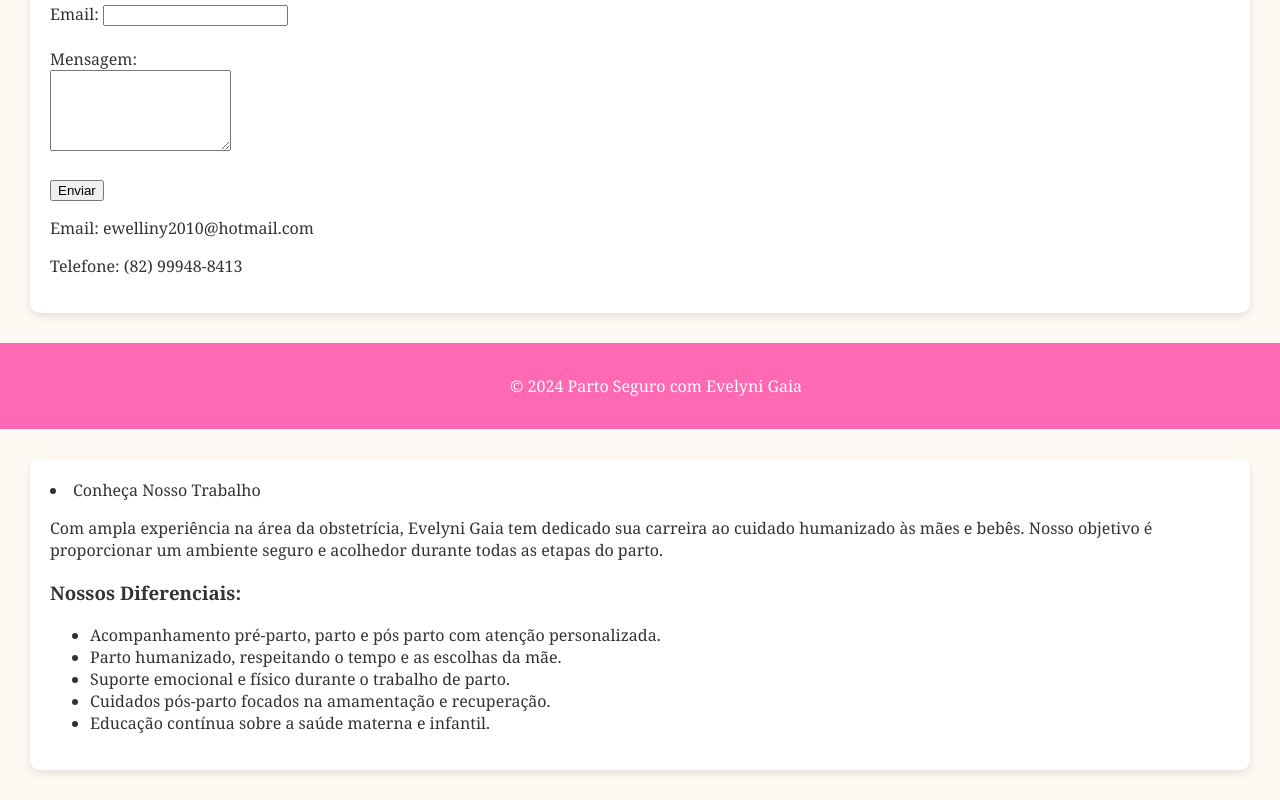
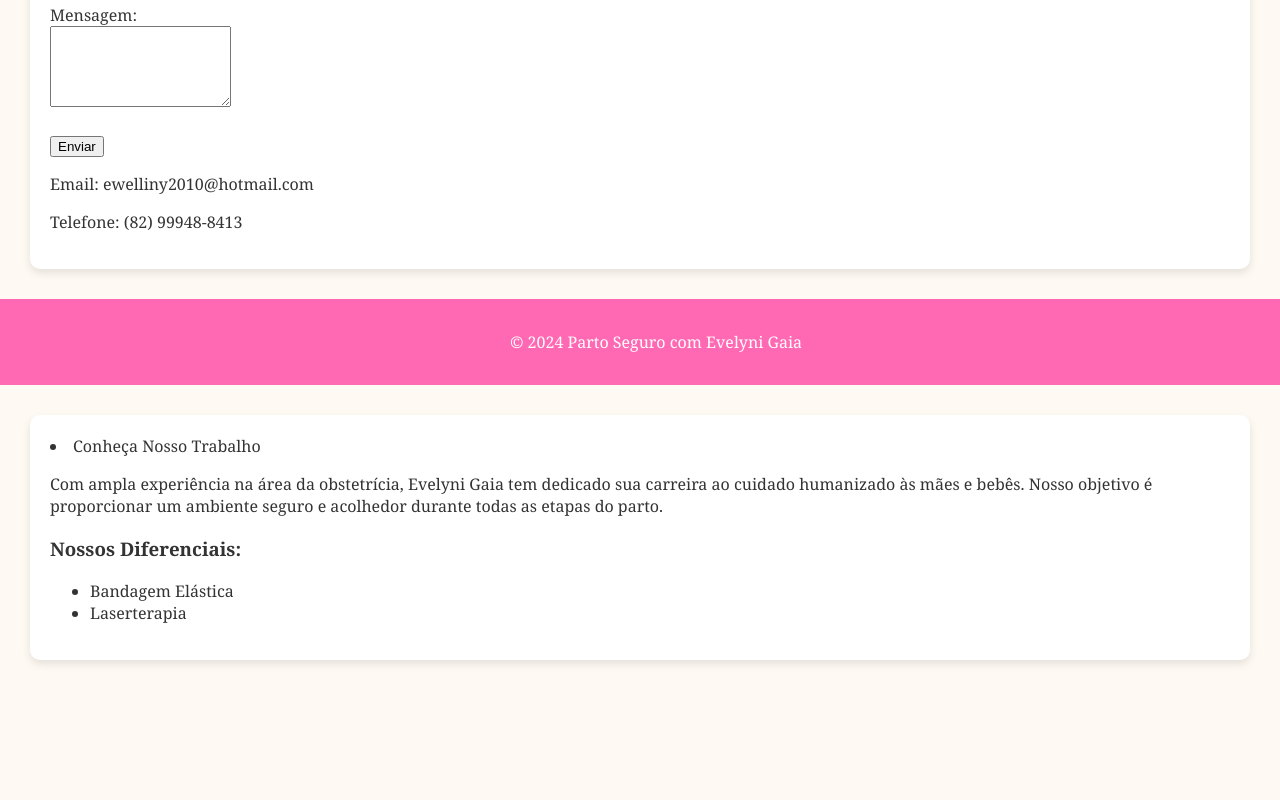
Before and after one commit to Rafaell85/Rafaell85.github.io, a plain HTML site: page index.html in a window 1280 px wide. Shown: the part 1139-1939 px from the top of the page. After the commit the page ends 1829 px from the top, so only its background shows below. Drawn offline with Linux system fonts and the light colour scheme.

Commit message:
Update index.html

```diff
--- a/index.html
+++ b/index.html
@@ -39,9 +39,7 @@
             <li>Preparação para o parto</li>
             <li>Acompanhamento durante o parto</li>
             <li>Cuidados pós-parto e amamentação</li>
-			<Li>Bandagem Elástica</Li>
-			<Li>Laserterapia</Li>
-            <li>Suporte emocional e educacional</li>
+		    <li>Suporte emocional e educacional</li>
         </ul>
     </section>
 
@@ -72,11 +70,8 @@
     <p>Com ampla experiência na área da obstetrícia, Evelyni Gaia tem dedicado sua carreira ao cuidado humanizado às mães e bebês. Nosso objetivo é proporcionar um ambiente seguro e acolhedor durante todas as etapas do parto.</p>
     <h3>Nossos Diferenciais:</h3>
     <ul>
-        <li>Acompanhamento pré-parto, parto e pós parto com atenção personalizada.</li>
-        <li>Parto humanizado, respeitando o tempo e as escolhas da mãe.</li>
-        <li>Suporte emocional e físico durante o trabalho de parto.</li>
-        <li>Cuidados pós-parto focados na amamentação e recuperação.</li>
-        <li>Educação contínua sobre a saúde materna e infantil.</li>
+        <Li>Bandagem Elástica</Li>
+		<Li>Laserterapia</Li>
     </ul>
     <!-- Opcional: Você pode adicionar uma galeria de fotos ou vídeos do trabalho -->
 </section>
```
